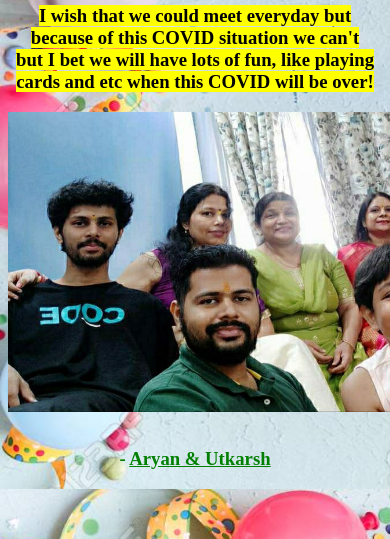
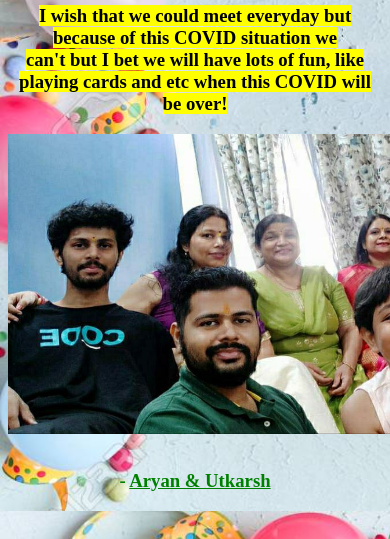
Before and after one commit to aryan1101/nishagupta, a plain HTML site: page index.html in a window 390 px wide. Shown: the part 305-844 px from the top of the page. Drawn offline with Linux system fonts and the light colour scheme.

Commit message:
Fix paragraph on mom's phone

```diff
--- a/index.html
+++ b/index.html
@@ -24,8 +24,8 @@ body {
 </style>
 
 <h2 align="center" style="color:maroon" style="font-size:300%;"><br><br><br><br><br><br><br><br><span class="header">HAPPY BIRTHDAY NISHA BUA!!!!!</span></h2>
-<h3 align="center" style="color:Black"><span class="para">I wish that we could meet everyday but because of this COVID situation we can't</span><br>
-<span class="para">but I bet we will have lots of fun, like playing cards and etc when this COVID will be over!</span><br></h3>
+<h3 align="center" style="color:Black"><span class="para">I wish that we could meet everyday but because of this COVID situation we</span><br>
+<span class="para">can't but I bet we will have lots of fun, like playing cards and etc when this COVID will be over!</span><br></h3>
 
 <a href="https://www.birthdaywishes.expert/wp-content/uploads/2015/01/birthday-wishes-3.jpg"><img src="assets/nishabua.jpg" class="center" width="700" height="300"></img></a>
 
```
